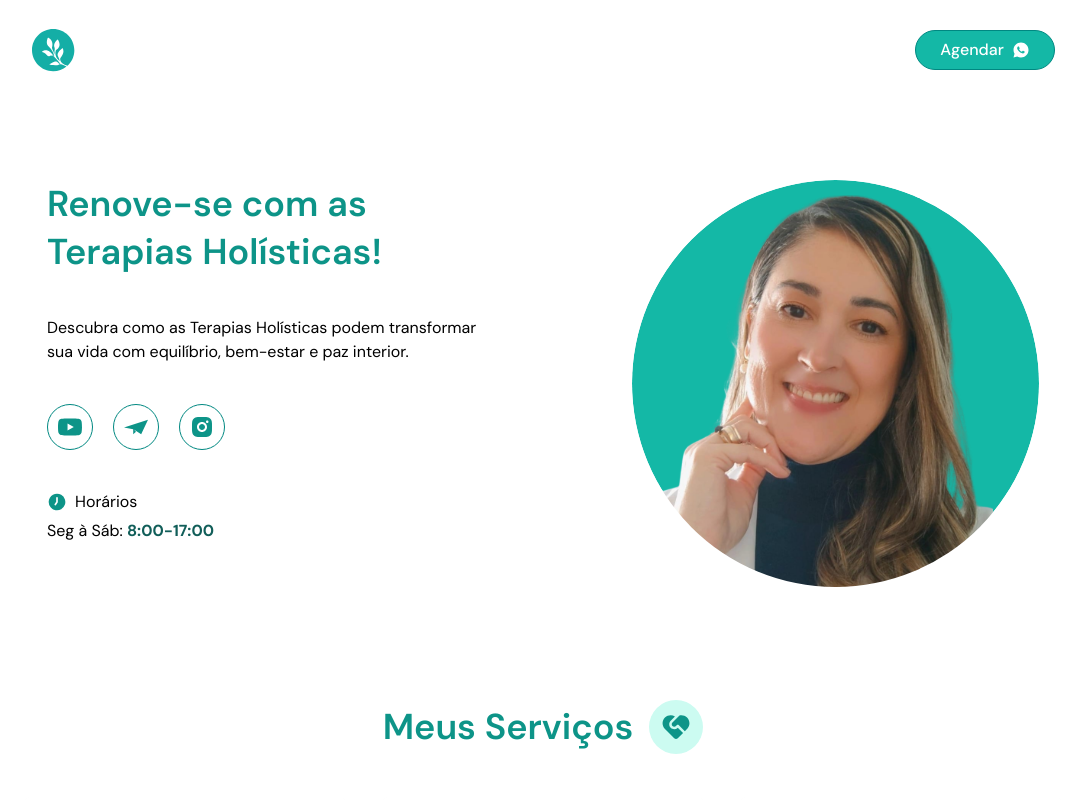
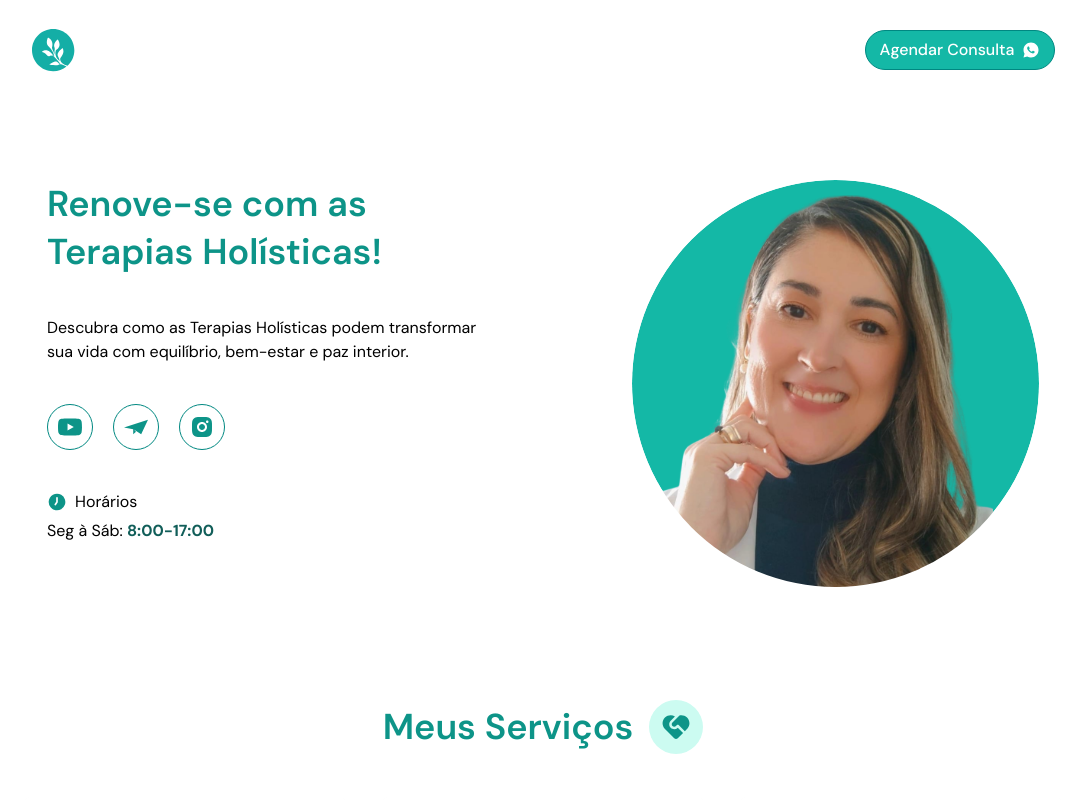
Before and after one commit to Guilherme-Rigobello/cristal-terapias, a React (Vite) app: page / in a window 1280 px wide. Shown: the top 800 px of the page, without its empty margins (97-1183 px from the left). Built offline with nearby package versions, Linux system fonts and the light colour scheme.

Commit message:
att button

```diff
--- a/src/components/Button.jsx
+++ b/src/components/Button.jsx
@@ -3,7 +3,7 @@ import { RiWhatsappFill } from 'react-icons/ri';
 // BUTTON
 const Button = ({ text }) => {
   return (
-    <button className='bg-teal-500 text-white h-10 w-[140px]  rounded-[2rem] font-medium border-[1px] border-solid border-customRGB duration-300 hover:bg-transparent hover:text-teal-700 flex items-center justify-center'>
+    <button className='bg-teal-500 text-white h-10 w-[190px]  rounded-[2rem] font-medium border-[1px] border-solid border-customRGB duration-300 hover:bg-transparent hover:text-teal-700 flex items-center justify-center'>
       {text}
       <RiWhatsappFill className='ml-2 text-lg' />
     </button>
--- a/src/components/Navbar.jsx
+++ b/src/components/Navbar.jsx
@@ -15,7 +15,7 @@ const Navbar = () => {
           href='https://wa.me/5511976520530?text=Olá,%20gostaria%20de%20mais%20informações%20sobre:'
           target='_blanck'
         >
-          <Button text='Agendar' />
+          <Button text='Agendar Consulta' />
         </a>
       </div>
     </header>
--- a/src/pages/About.jsx
+++ b/src/pages/About.jsx
@@ -16,9 +16,9 @@ const About = () => {
             src={imgAbout}
           />
         </div>
-        <div className='w-11/12 flex flex-col justify-around max-[800px]:px-[23px] max-[800px]:flex max-[800px]:items-center'>
+        <div className='w-11/12 flex flex-col justify-around max-[800px]:px-[24px] max-[800px]:flex max-[800px]:items-center'>
           <TitleWithIcon text='Sobre Mim' icon={<BsPersonFillCheck />} />
-          <p className='w-11/12 max-[800px]:py-10 '>
+          <p className='w-11/12 max-[800px]:py-10 text-justify'>
             Apaixonada por ajudar pessoas a encontrar equilíbrio,
             autoconhecimento e bem-estar, utilizando abordagens terapêuticas
             integrativas e personalizadas.
```
